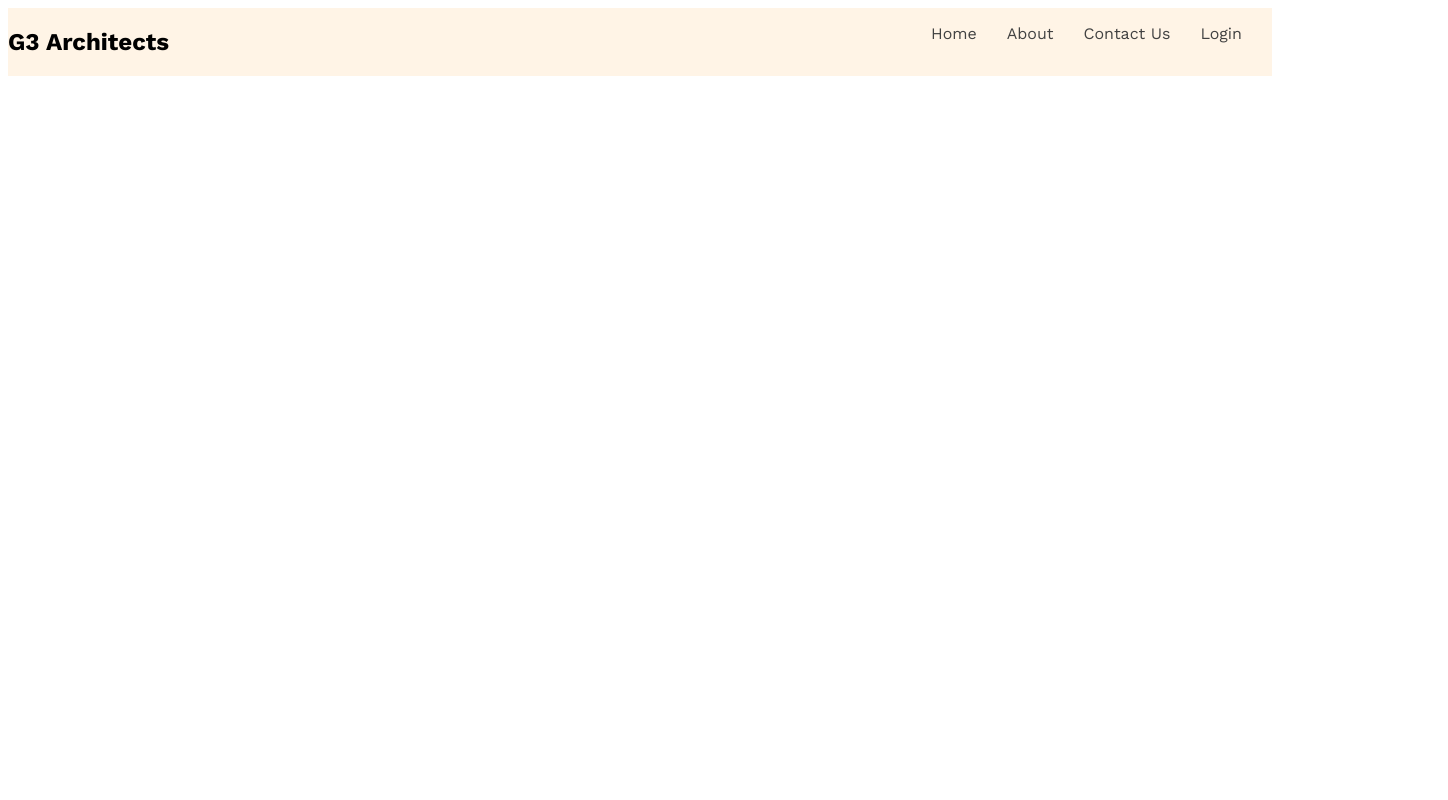
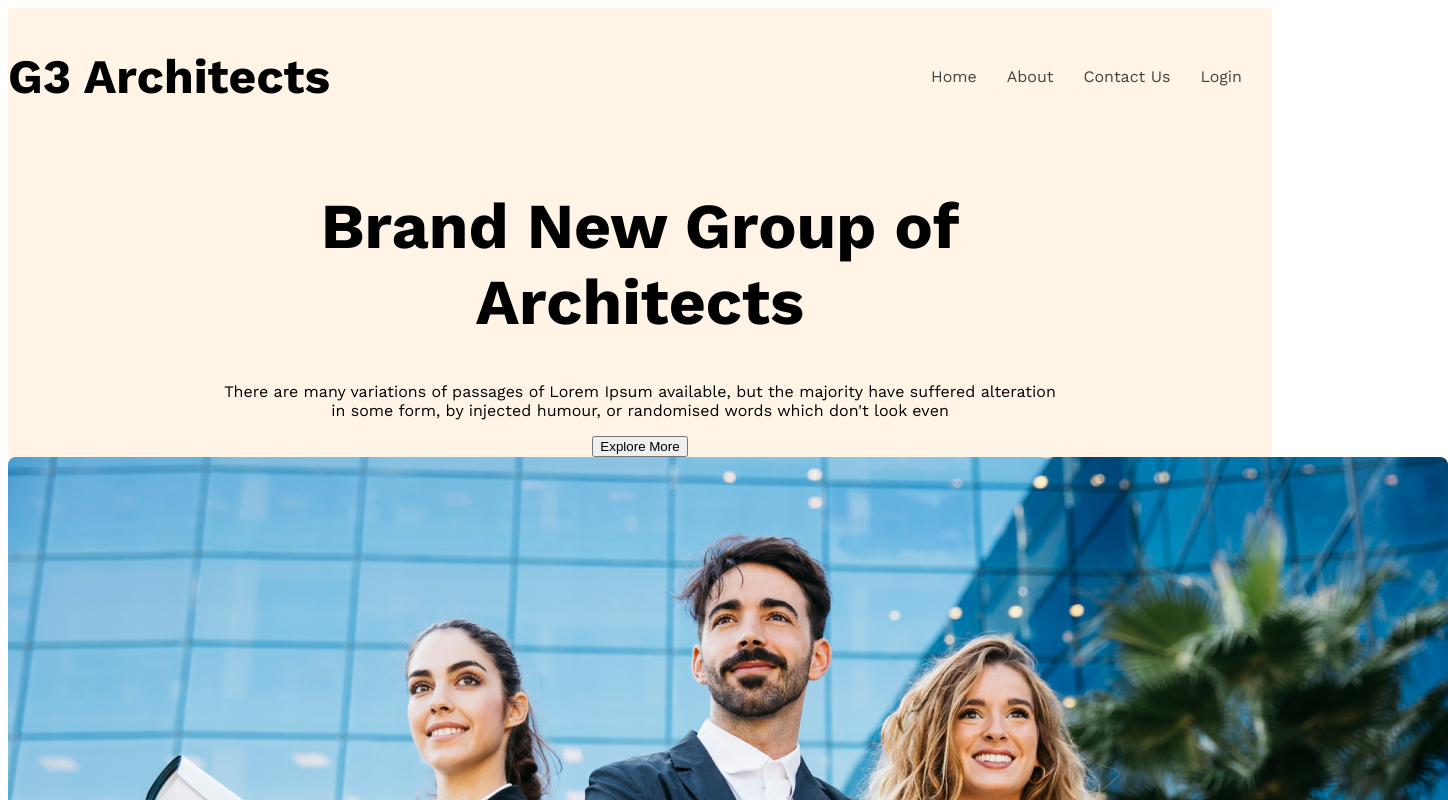
Before and after one commit to samiurrahmann/g3-architechs-website-, a plain HTML site: page index.html in a window 1280 px wide. Shown: the top 800 px of the page, 1448 px wide, since content can reach past the window. Drawn offline with nearby package versions, Linux system fonts and the light colour scheme.

Commit message:
added new styles

```diff
--- a/index.html
+++ b/index.html
@@ -11,7 +11,7 @@
     <!-- the header -->
     <header class="bg-color">
        <nav class="navber display-flex">
-        <h1 class="nav-title">G3 Architects</h1>
+        <h1 class="brand">G3 Architects</h1>
         <ul class="nav-links display-flex">
             <li class="items"><a class="nav-link dark-2" href="">Home </a></li>
             <li class="items"> <a class="nav-link dark-2" href="">About </a></li>
@@ -19,7 +19,18 @@
             <li class="items"><a class="nav-link dark-2" href="">Login</a></li>
         </ul>
        </nav>
-       <div class="banner"></div>
+       <div class="banner">
+        <div class="banner-content">
+            <h1 class="banner-title">Brand New Group of Architects</h1>
+        <p>There are many variations of passages of Lorem Ipsum available, but the majority have suffered alteration in some form, by injected humour, or randomised words which don't look even</p>
+        <button class="btn-primary">Explore More</button>
+        </div>
+
+
+        <div><img src="images/banner.png" alt=""></div>
+
+
+       </div>
 
     </header>
 
--- a/styles/styles.css
+++ b/styles/styles.css
@@ -17,6 +17,10 @@
 .nav-items{
     text-decoration: none;
 }
+.brand{
+    font-weight: 700px;
+    font-size: 3rem;
+}
 .items{
     list-style: none;
     margin-right: 30px;
@@ -26,6 +30,7 @@
 }
 .navber{
   justify-content: space-between;
+  align-items: center;
 }
 .bg-color{
     background-color: rgba(255, 144, 14, 0.1);
@@ -35,3 +40,16 @@
     margin: 0 auto;
 
 }
+/* banner style */
+.banner-content{
+    max-width: 850px;
+    margin: 0 auto;
+    text-align: center;
+
+}
+
+.banner-title{
+    font-weight: 700;
+    font-size: 4rem;
+
+}
```
